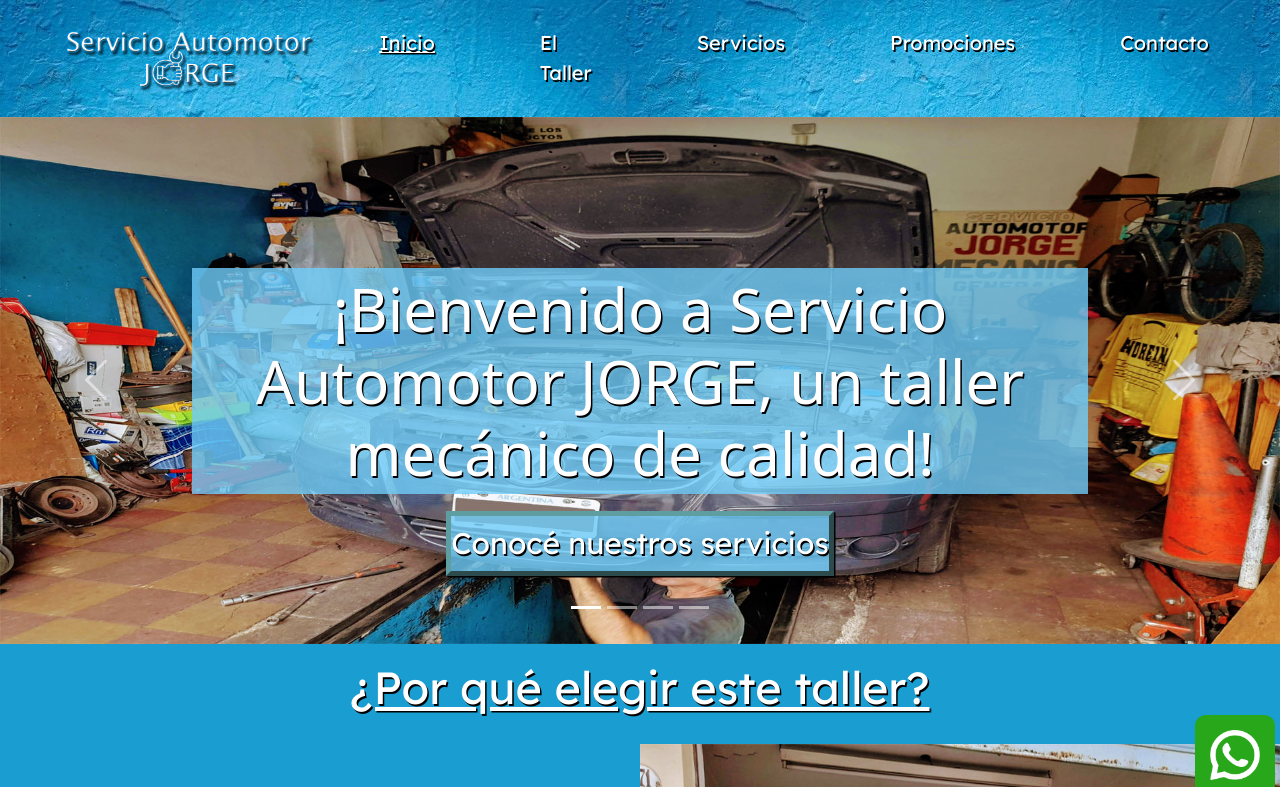
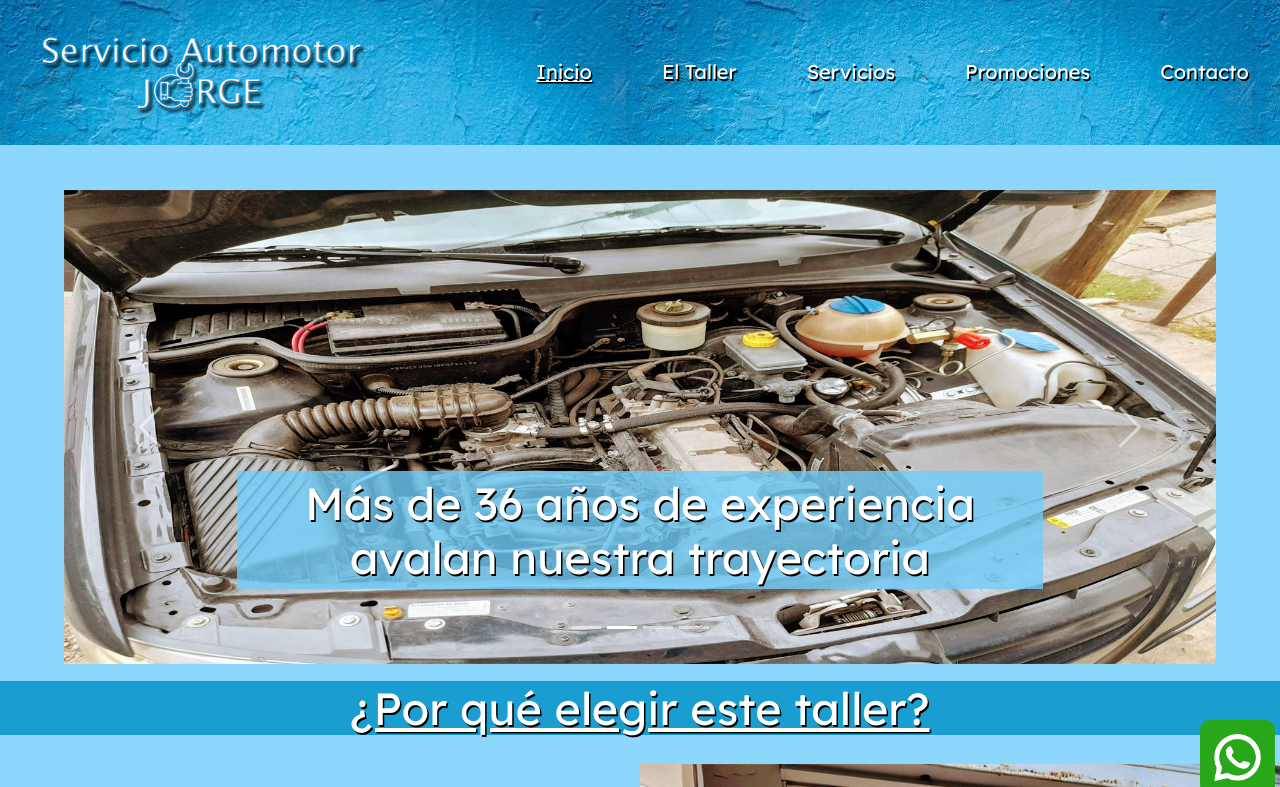
Before and after one commit to JPezzo/tallermecanico-jordanpezzo2, a website: page index.html in a window 1280 px wide. Both pictures are taken after a click on the button 586 px from the left and 607 px from the top of the page. Shown: the top 787 px of the page. Drawn offline with nearby package versions, Linux system fonts and the light colour scheme.

Commit message:
Probando cambios de colores y tamaños en index

```diff
--- a/index.html
+++ b/index.html
@@ -75,7 +75,7 @@
 
     <!-- Inicio de la sección 1 -->
     <section class="section-1-index">
-      <div id="carouselExampleCaptions" class="carousel slide" data-bs-ride="carousel">
+      <div id="carouselExampleCaptions" class="carousel slide" data-bs-ride="carousel" data-bs-pause="false">
         <div class="carousel-indicators">
           <button type="button" data-bs-target="#carouselExampleCaptions" data-bs-slide-to="0" class="active" aria-current="true" aria-label="Slide 1"></button>
           <button type="button" data-bs-target="#carouselExampleCaptions" data-bs-slide-to="1" aria-label="Slide 2"></button>
@@ -83,7 +83,7 @@
           <button type="button" data-bs-target="#carouselExampleCaptions" data-bs-slide-to="3" aria-label="Slide 4"></button>
         </div>
         <div class="carousel-inner">
-          <div class="carousel-item active" data-bs-interval="7000">
+          <div class="carousel-item active" data-bs-interval="6500">
             <img src="archivos-multimedia/mecanico-trabajando1.jpg" class="d-block w-100" alt="Mecánico trabajando">
             <div class="carousel-caption d-none d-md-block">
               <h1 class="recomendaciones">¡Bienvenido a Servicio Automotor JORGE, un taller mecánico de calidad!</h1>
@@ -94,19 +94,19 @@
               </button>
             </div>
           </div>
-          <div class="carousel-item" data-bs-interval="7000">
+          <div class="carousel-item" data-bs-interval="6500">
             <img src="archivos-multimedia/motor-de-auto1.jpg" class="d-block w-100" alt="Motor de auto">
             <div class="carousel-caption d-none d-md-block">
               <h2 class="recomendaciones">Más de 36 años de experiencia avalan nuestra trayectoria</h2>
             </div>
           </div>
-          <div class="carousel-item" data-bs-interval="7000">
+          <div class="carousel-item" data-bs-interval="6500">
             <img src="archivos-multimedia/productos.jpg" class="d-block w-100" alt="Productos para automóviles">
             <div class="carousel-caption d-none d-md-block">
               <h2 class="recomendaciones">Utilizamos repuestos y productos de calidad para tu automóvil</h2>
             </div>
           </div>
-          <div class="carousel-item" data-bs-interval="7000">
+          <div class="carousel-item" data-bs-interval="6500">
             <img src="archivos-multimedia/herramientas.jpg" class="d-block w-100" alt="Herramientas de taller mecánico">
             <div class="carousel-caption d-none d-md-block">
               <h2 class="recomendaciones">Estamos para ayudarte, ¡envianos tu consulta!</h2>
--- a/scss/base/_bodyandfont.scss
+++ b/scss/base/_bodyandfont.scss
@@ -12,7 +12,7 @@ html {
 }
 
 body {
-    background-color: $bg-color-general;
+    background-color: hsla(199, 93%, 71%, 80%);
 }
 
 .grid-container-body-index {
--- a/scss/components/_footer.scss
+++ b/scss/components/_footer.scss
@@ -91,7 +91,7 @@ footer {
 }
 
 .logo-wpp {
-    width: 80px;
+    width: 3rem;
     position: fixed;
     right: 5px;
     bottom: 5px;
@@ -166,7 +166,6 @@ h5 {
     }
 
     .logo-wpp {
-        width: 12%;
         position: fixed;
         right: 0.5rem;
         bottom: 0.5rem;
@@ -231,7 +230,6 @@ h5 {
     }
 
     .logo-wpp {
-        width: 12%;
         position: fixed;
         right: 0.5rem;
         bottom: 0.5rem;
--- a/scss/components/_header.scss
+++ b/scss/components/_header.scss
@@ -2,7 +2,7 @@
 
 @import "../base/variables";
 
-header{
+header {
     display: flex;
     justify-content: space-around;
     position: sticky;
@@ -23,8 +23,7 @@ header{
 .lista-horizontal {
     list-style: none;
     font-size: $font-size-header;
-    padding-right: 40px;
-    padding-left: 40px;
+    padding-left: 1.8rem;
 }
 
 div.collapse.navbar-collapse#navbarSupportedContent ul.navbar-nav.me-auto.mb-2.mb-lg-0 li.nav-item.lista-horizontal a.nav-link.a-header-inicio {
@@ -69,12 +68,11 @@ div.collapse.navbar-collapse#navbarSupportedContent ul.navbar-nav.me-auto.mb-2.m
 }
 
 .logo-header {
-    width: 100%;
-    padding-left: 30px;
+    width: 80%;
 }
 
 .logo-header:hover {
-    transform: scale(1.05);
+    transform: scale(1.03);
     transition: all 1s ease;
 }
 
--- a/scss/components/_section1index.scss
+++ b/scss/components/_section1index.scss
@@ -4,7 +4,9 @@
 
 .section-1-index {
     grid-area: section-1;
-    width: 100%;
+    width: 90%;
+    justify-self: center;
+    padding-top: 1.8rem;
 }
 
 .section-1-index > img {
@@ -15,7 +17,7 @@ h1.recomendaciones, h2.recomendaciones {
     padding-top: 5px;
     padding-bottom: 5px;
     background-color: hsla(199, 93%, 71%, 80%);
-    font-size: 2.4rem;
+    font-size: 1.8rem;
     color: white;
     text-shadow: $text-shadow-general;
 }
@@ -33,7 +35,7 @@ button.button-section1-servicios {
 
 a.a-section-1-servicios {
     text-decoration: none;
-    font-size: 1.2rem;
+    font-size: 1rem;
     color: white;
 }
 
--- a/scss/components/_section1servicios.scss
+++ b/scss/components/_section1servicios.scss
@@ -169,11 +169,6 @@
     background-color: $bg-color-general;
 }
 
-.iconos-servicios:hover {
-    transform: scale(1.3);
-    transition: all 1.2s;
-}
-
 @media screen and (min-width: 481px) and (max-width: 980px) {
 
     html {
```
Also changed, not shown: css/style.css, 1 other file.
